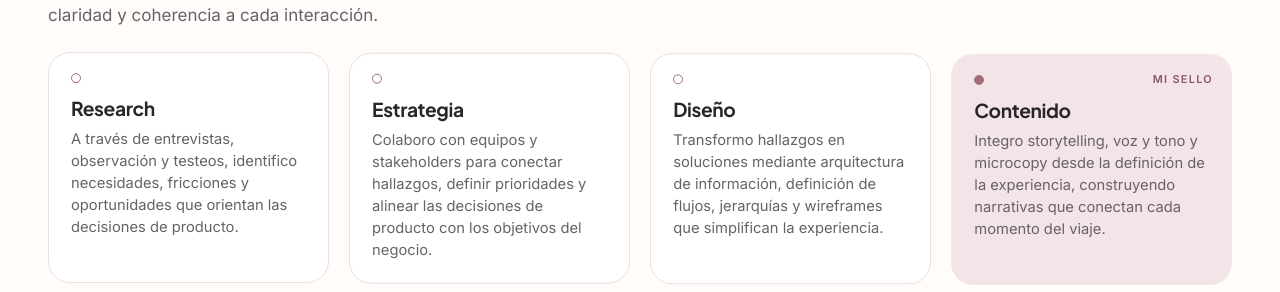
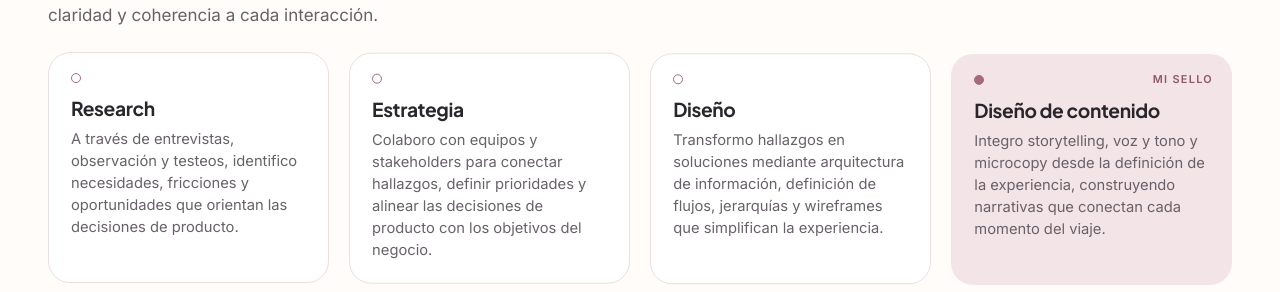
Before and after one commit to ximebissieres/Ximebissieres.github.io, a Jekyll site: the page built from index.html, in a window 1280 px wide and 900 px high, scrolled down 1476 px. Shown: the part 171-463 px from the top of the window. Built offline with Jekyll 4.4.1, drawn with Linux system fonts in a browser that asks for light colours.

Commit message:
Update home.yml

```diff
--- a/_data/home.yml
+++ b/_data/home.yml
@@ -86,7 +86,7 @@ enfoque:
       descripcion: "Colaboro con equipos y stakeholders para conectar hallazgos, definir prioridades y alinear las decisiones de producto con los objetivos del negocio."
     - nombre: "Diseño"
       descripcion: "Transformo hallazgos en soluciones mediante arquitectura de información, definición de flujos, jerarquías y wireframes que simplifican la experiencia."
-    - nombre: "Contenido"
+    - nombre: "Diseño de contenido"
       descripcion: "Integro storytelling, voz y tono y microcopy desde la definición de la experiencia, construyendo narrativas que conectan cada momento del viaje."
       destacada: true
       marca: "Mi sello"
```
